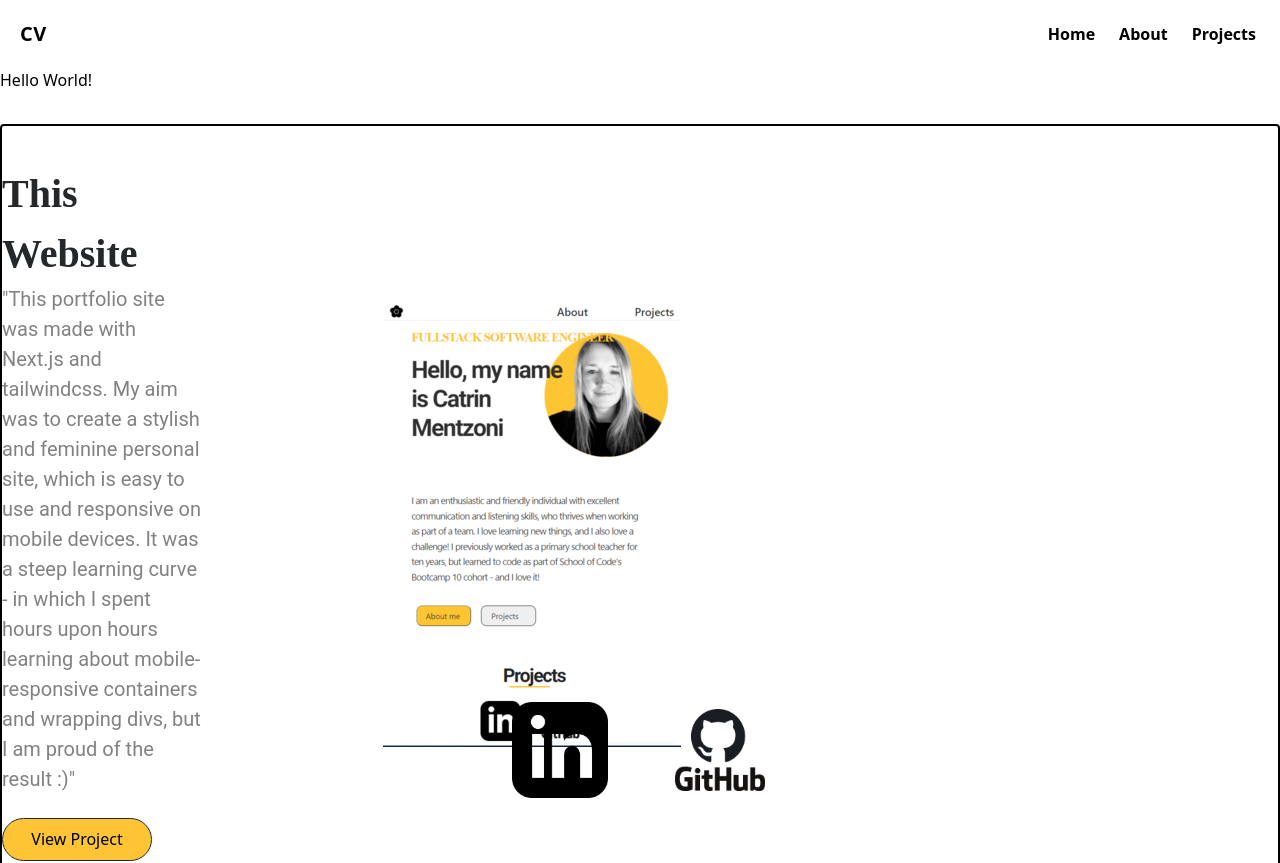
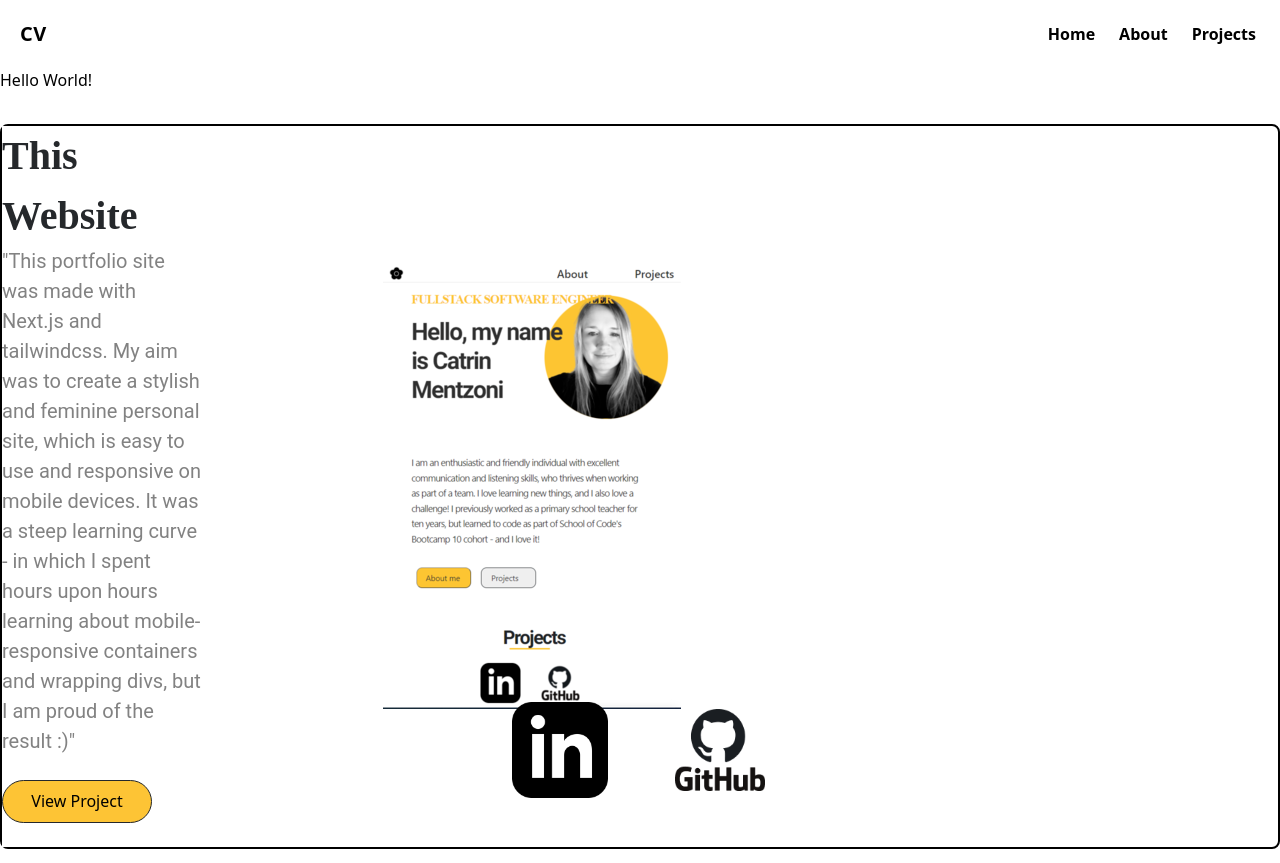
Before and after one commit to Babyoilrig/Catrin--Mentzoni-Portfolio, a Next.js app: page / in a window 1280 px wide. Shown: the top 863 px of the page. Built offline with nearby package versions, Linux system fonts and the light colour scheme.

Commit message:
Divs wrapping

```diff
--- a/components/ProjectsSection/index.js
+++ b/components/ProjectsSection/index.js
@@ -4,9 +4,10 @@ import css from './ProjectSection.module.css'
 
 export default function ProjectsSection1() {
   return (
-    <div class="flex flex-wrap grid gap-4 grid-cols-6 grid-rows-1 place-items-center content-center h-screen w-screen border-solid border-2 border-black rounded mb-12 mt-8">
+    <div class="grid gap-4 grid-cols-1 md:grid-cols-6 grid-rows-1 place-items-center content-center border-solid border-2 border-black rounded-lg mb-12 mt-8">
+
       {/* Text box for project 1 */}
-      <div class="col-span-3 content-center mx-40 " className={css.proj1Left}>
+      <div class="col-span-3 content-center mx-40" className={css.proj1Left}>
       <div className={css.projectTextBox}>
         <h2 className={css.projectTitle}>This Website</h2>
         <h3 className={css.projectDescription}>"This portfolio site was made with Next.js and tailwindcss. My aim was
@@ -23,7 +24,7 @@ export default function ProjectsSection1() {
       </div>
       {/* Image box for project1 */}
       <div class="col-span-3 place-items-center" >
-      <div className={css.projectImageBox}>
+      <div class=""className={css.projectImageBox}>
         <img
           className={css.bootcamperAppImage}
           src="/images/mywebsite-sml.png"
```
